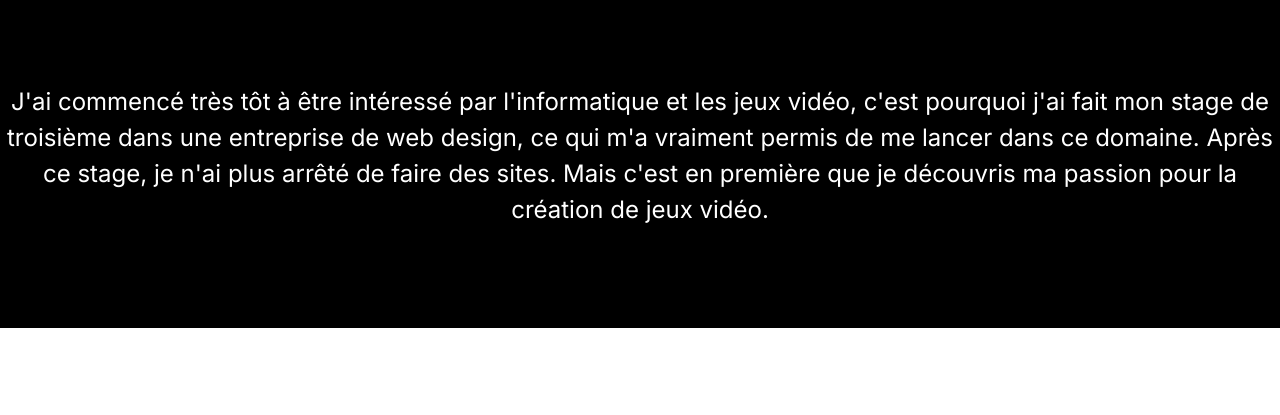
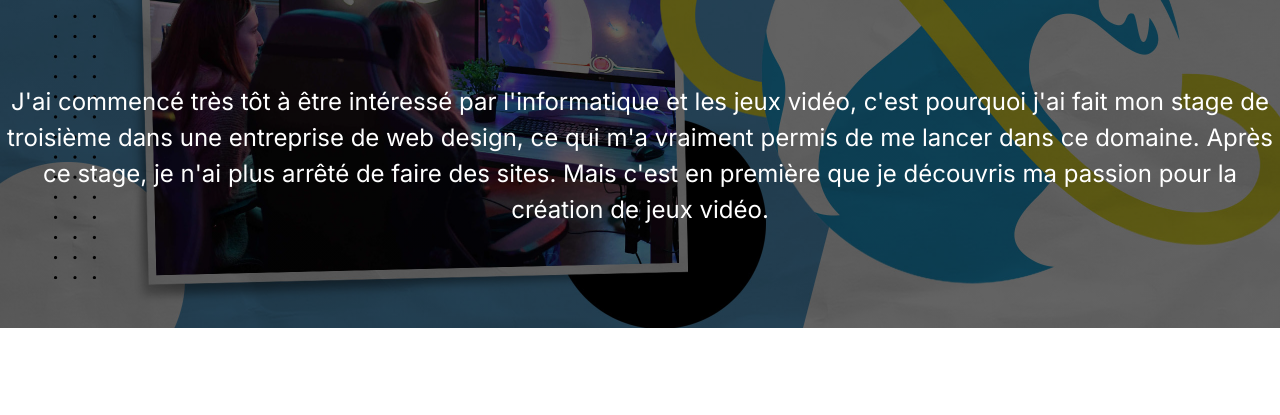
Before and after one commit to neoroyo/mon-portfolio, a plain HTML site: page experience.html in a window 1280 px wide. Shown: the part 215-630 px from the top of the page. Drawn offline with Linux system fonts and the light colour scheme.

Commit message:
experience

```diff
--- a/experience.html
+++ b/experience.html
@@ -29,16 +29,13 @@
         </div>
       </header>
 
-      <div class="section dark1">
+      <div class="section dark2">
         <div class="boxed text-center">
           <br><br>
           <h2 >Mes experience</h2>
           <p>J'ai commencé très tôt à être intéressé par l'informatique et les jeux vidéo, c'est pourquoi j'ai fait mon stage de troisième dans une entreprise de web design, ce qui m'a vraiment permis de me lancer dans ce domaine. Après ce stage, je n'ai plus arrêté de faire des sites. Mais c'est en première que je découvris ma passion pour la création de jeux vidéo.</p>
-
-
       </div>
     </div>
-
 
           <div class="section" id="#">
             <div class="boxed">
--- a/style.css
+++ b/style.css
@@ -96,6 +96,17 @@ p{
   background-size:cover;
   background-position-y:50%;
   color: #fff;
+}
+
+.dark2{
+  background:linear-gradient(rgba(0,0,0,0.6), rgba(0,0,0,0.6)),url(img/global-game-jam-x-esma.jpg);
+  background-size:cover;
+  background-position-y:50%;
+  color: #fff;
+}
+
+.dark2 img{
+  filter:brightness(40%)
 }
 
 .dark1{
```
Also changed, not shown: img/global-game-jam-x-esma.jpg (added).
